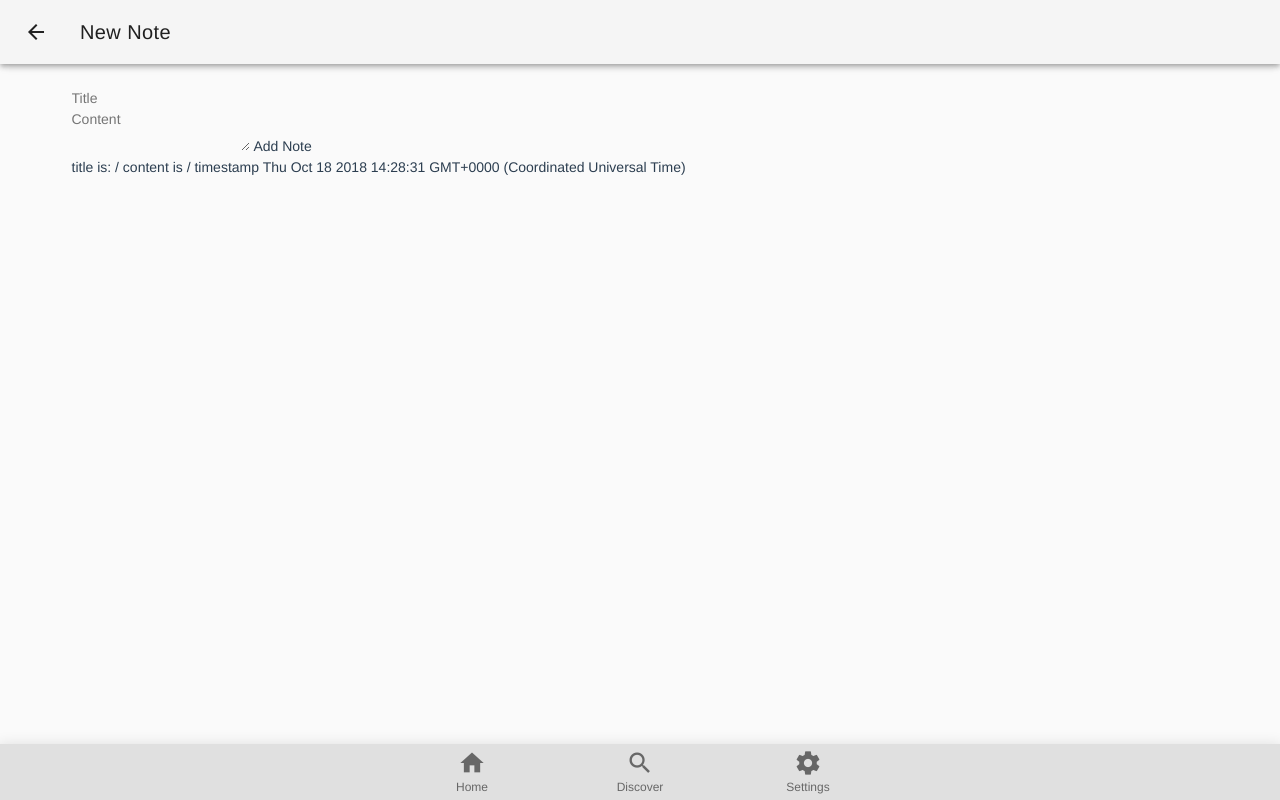
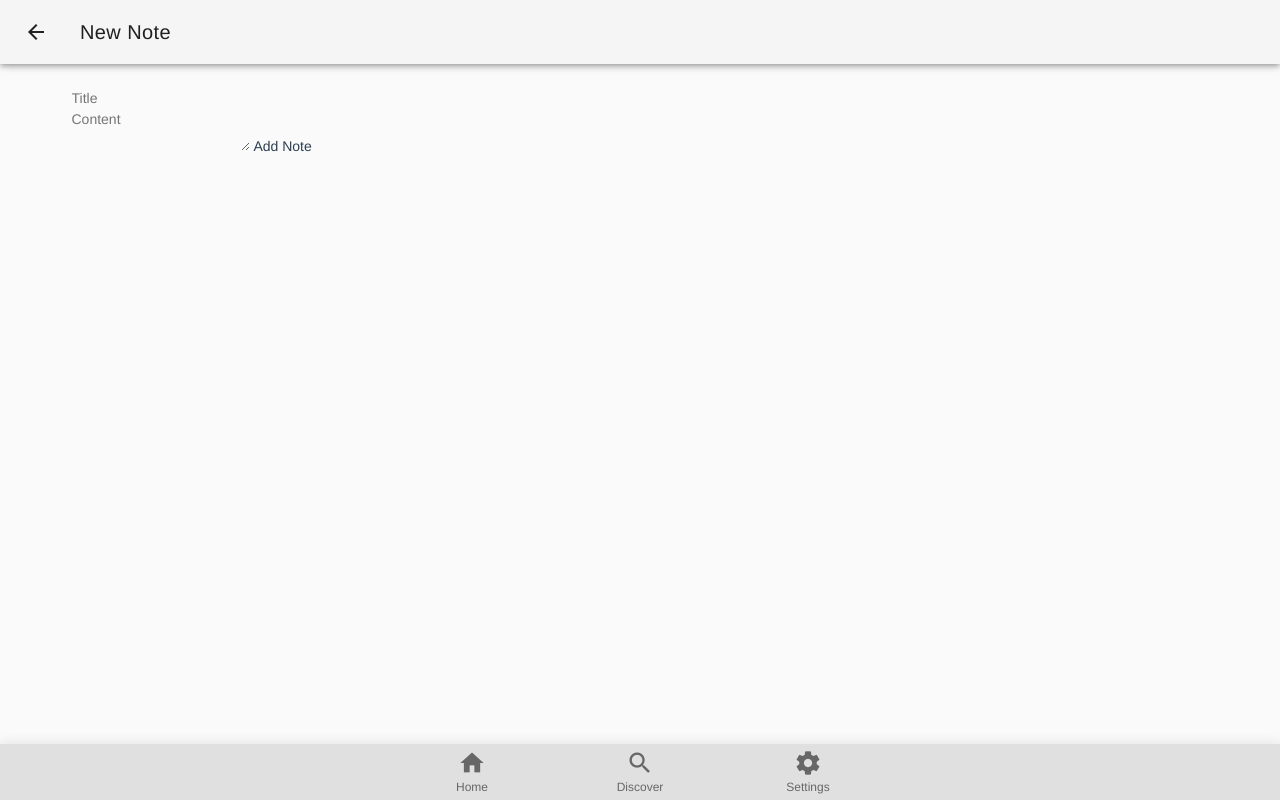
Before and after one commit to psteinroe/dt-livia-frontend, a Vue app: page /NewNote in a window 1280 px wide. Built offline with nearby package versions, Linux system fonts and the light colour scheme; no server answers; what vue-firestore would draw is missing.

Commit message:
delete paragraph

```diff
--- a/src/components/home/NewNote.vue
+++ b/src/components/home/NewNote.vue
@@ -7,7 +7,6 @@
                 <br>
                 <textarea v-model="content" placeholder="Content"/>
                 <button type="submit">Add Note</button>
-                <p>title is: {{ title }} / content is {{ content }} / timestamp {{ time }} </p>
                 <p> {{ success }} </p>
             </form>
         </v-flex>
```
